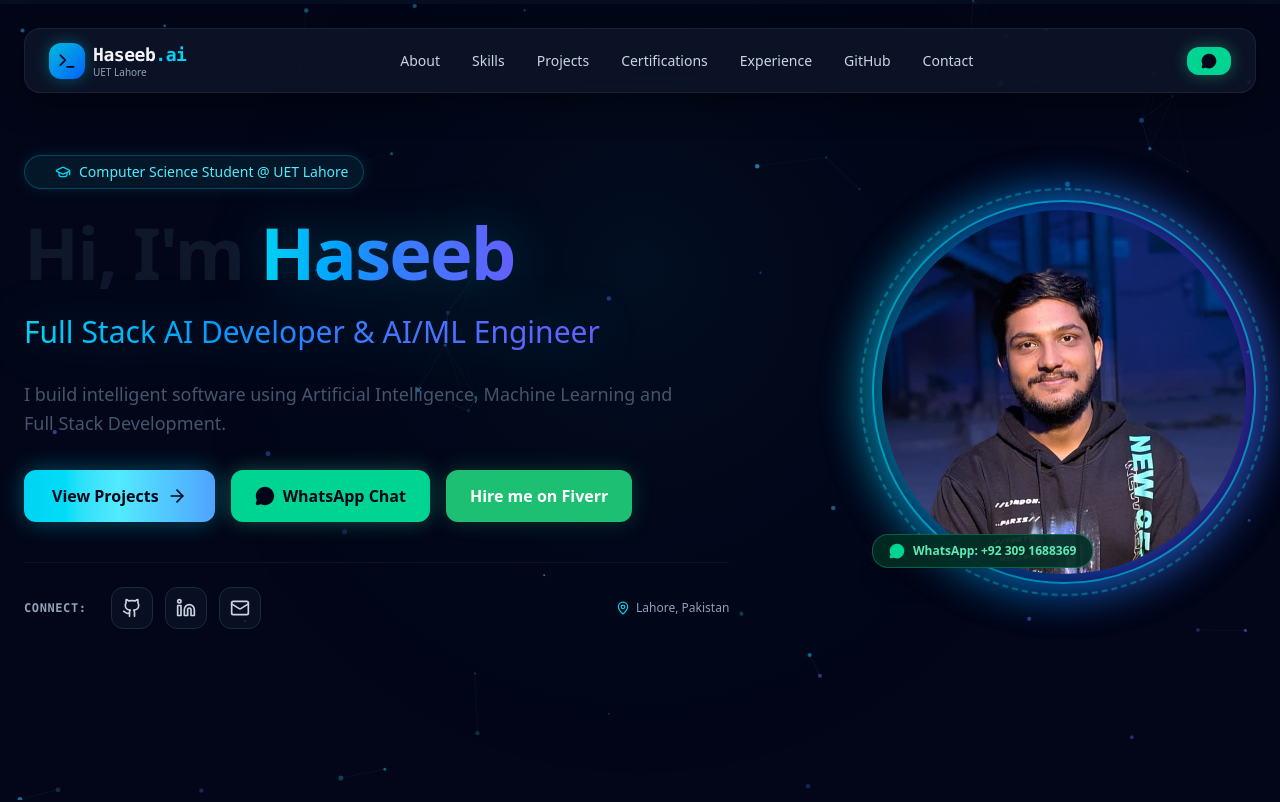
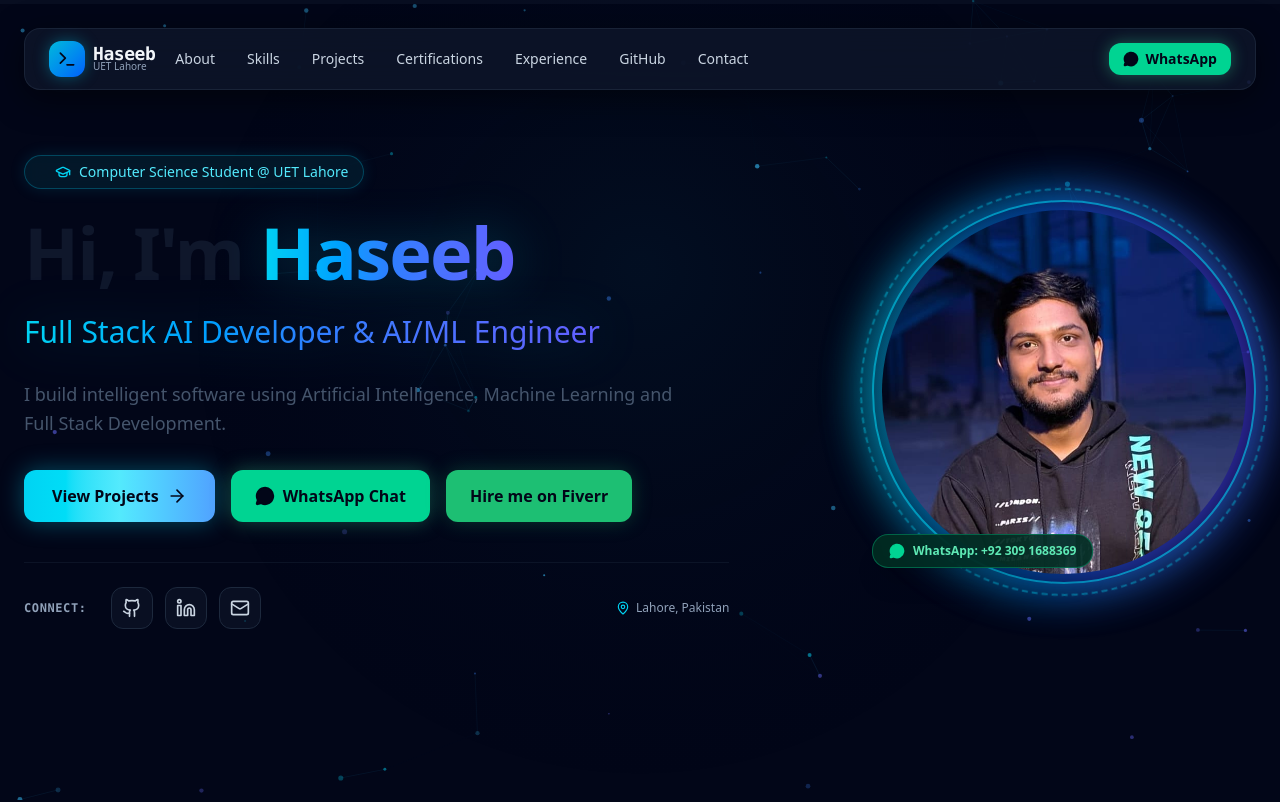
Before and after one commit to haseeb356/personal_portfolio, a React (Vite) app: page / in a window 1280 px wide. Shown: the top 802 px of the page. Built offline with nearby package versions, Linux system fonts and the light colour scheme.

Commit message:
Update portfolio navbar and mobile responsiveness

```diff
--- a/src/components/Experience.tsx
+++ b/src/components/Experience.tsx
@@ -22,7 +22,7 @@ export const Experience: React.FC<ExperienceProps> = ({ isDarkMode }) => {
       icon: Code2,
     },
     {
-      period: '2023 - Present',
+      period: '2024 - Present',
       title: 'BS Computer Science',
       institution: 'UET Lahore (University of Engineering & Technology)',
       description:
--- a/src/components/Hero.tsx
+++ b/src/components/Hero.tsx
@@ -89,7 +89,7 @@ export const Hero: React.FC<HeroProps> = ({ isDarkMode }) => {
               target="_blank"
               rel="noopener noreferrer"
               id="btn-hero-fiverr"
-              className="w-full sm:w-auto inline-flex items-center justify-center gap-2 px-6 py-3.5 rounded-xl font-bold text-white bg-[#1dbf73] hover:bg-[#18a965] shadow-[0_0_20px_rgba(29,191,115,0.25)] transition-all duration-300 hover:scale-[1.02] active:scale-[0.98]"
+              className="w-full sm:w-auto inline-flex items-center justify-center gap-2 px-6 py-3.5 rounded-xl font-bold text-slate-950 bg-[#1dbf73] hover:bg-[#18a965] shadow-[0_0_20px_rgba(29,191,115,0.25)] transition-all duration-300 hover:scale-[1.02] active:scale-[0.98]"
             >
               <span>Hire me on Fiverr</span>
             </a>
--- a/src/components/Navbar.tsx
+++ b/src/components/Navbar.tsx
@@ -67,13 +67,13 @@ export const Navbar: React.FC<NavbarProps> = ({ isDarkMode }) => {
       </div>
 
       <header
-        className={`fixed top-4 left-0 right-0 z-40 px-4 sm:px-6 transition-all duration-300 ${
+        className={`fixed top-4 left-0 right-0 z-40 px-3 sm:px-6 transition-all duration-300 ${
           scrolled ? 'py-1' : 'py-3'
         }`}
       >
         <div className="max-w-7xl mx-auto">
           <nav
-            className={`flex items-center justify-between px-4 sm:px-6 py-3 rounded-2xl transition-all duration-300 ${
+            className={`flex items-center justify-between gap-2 px-4 sm:px-6 py-3 rounded-2xl transition-all duration-300 min-w-0 ${
               isDarkMode
                 ? 'bg-slate-900/75 border border-slate-800/80 backdrop-blur-xl shadow-[0_8px_32px_rgba(0,0,0,0.5)]'
                 : 'bg-white/80 border border-slate-200/90 backdrop-blur-xl shadow-[0_8px_32px_rgba(15,23,42,0.08)]'
@@ -83,27 +83,27 @@ export const Navbar: React.FC<NavbarProps> = ({ isDarkMode }) => {
             <a
               href="#hero"
               id="nav-logo"
-              className="flex items-center gap-2 group focus:outline-none"
+              className="flex items-center gap-2 group focus:outline-none min-w-0 shrink-0"
             >
               <div className="w-9 h-9 rounded-xl bg-gradient-to-br from-cyan-500 to-blue-600 flex items-center justify-center text-slate-950 font-bold shadow-[0_0_15px_rgba(6,182,212,0.4)] group-hover:scale-105 transition-transform duration-200">
                 <Terminal className="w-5 h-5 text-slate-950" />
               </div>
-              <div className="flex flex-col">
+              <div className="flex flex-col min-w-0">
                 <span
-                  className={`font-mono font-bold text-lg tracking-tight ${
+                  className={`font-mono font-bold text-lg tracking-tight leading-none ${
                     isDarkMode ? 'text-slate-100' : 'text-slate-900'
                   }`}
                 >
-                  Haseeb<span className="text-cyan-400">.ai</span>
+                  Haseeb
                 </span>
-                <span className="text-[10px] text-slate-400 -mt-1 font-sans font-medium">
+                <span className="hidden sm:block text-[10px] text-slate-400 -mt-1 font-sans font-medium">
                   UET Lahore
                 </span>
               </div>
             </a>
 
             {/* Desktop Navigation Links */}
-            <div className="hidden md:flex items-center gap-1 lg:gap-2">
+            <div className="hidden md:flex items-center gap-1 lg:gap-2 shrink-0">
               {navItems.map((item) => {
                 const sectionId = item.href.replace('#', '');
                 const isActive = activeSection === sectionId;
@@ -127,17 +127,17 @@ export const Navbar: React.FC<NavbarProps> = ({ isDarkMode }) => {
             </div>
 
             {/* Right CTAs & Tools */}
-            <div className="flex items-center gap-2 sm:gap-3">
+            <div className="flex items-center gap-2 sm:gap-3 shrink-0 ml-auto">
               {/* WhatsApp Quick CTA Button */}
               <a
                 href={PERSONAL_INFO.whatsapp}
                 target="_blank"
                 rel="noreferrer"
                 id="btn-nav-whatsapp"
-                className="flex items-center gap-1.5 px-3.5 py-1.5 rounded-xl text-xs sm:text-sm font-bold text-slate-950 bg-emerald-400 hover:bg-emerald-300 shadow-[0_0_16px_rgba(52,211,153,0.4)] transition-all duration-200 hover:scale-[1.03] active:scale-[0.98]"
+                className="flex items-center gap-1.5 px-3.5 py-1.5 rounded-xl text-xs sm:text-sm font-bold text-slate-950 bg-emerald-400 hover:bg-emerald-300 shadow-[0_0_16px_rgba(52,211,153,0.4)] transition-all duration-200 hover:scale-[1.03] active:scale-[0.98] shrink-0"
               >
                 <MessageCircle className="w-4 h-4 fill-slate-950 text-slate-950" />
-                <span className="hidden xs:inline">WhatsApp</span>
+                <span className="hidden sm:inline">WhatsApp</span>
               </a>
 
               {/* Theme is fixed to dark by default; toggle removed */}
@@ -148,7 +148,7 @@ export const Navbar: React.FC<NavbarProps> = ({ isDarkMode }) => {
                 id="btn-mobile-menu"
                 onClick={() => setMobileMenuOpen(!mobileMenuOpen)}
                 aria-label="Toggle menu"
-                className={`md:hidden p-2 rounded-xl border transition-all ${
+                className={`md:hidden p-2 rounded-xl border transition-all shrink-0 ${
                   isDarkMode
                     ? 'border-slate-800 bg-slate-800/60 text-slate-200'
                     : 'border-slate-200 bg-slate-100 text-slate-800'
@@ -166,7 +166,7 @@ export const Navbar: React.FC<NavbarProps> = ({ isDarkMode }) => {
                 initial={{ opacity: 0, y: -10 }}
                 animate={{ opacity: 1, y: 0 }}
                 exit={{ opacity: 0, y: -10 }}
-                className={`md:hidden mt-2 p-4 rounded-2xl border shadow-2xl ${
+                className={`md:hidden mt-2 p-4 rounded-2xl border shadow-2xl max-w-full overflow-hidden ${
                   isDarkMode
                     ? 'bg-slate-900/95 border-slate-800 text-slate-200 backdrop-blur-2xl'
                     : 'bg-white/95 border-slate-200 text-slate-800 backdrop-blur-2xl'
--- a/src/data/portfolioData.ts
+++ b/src/data/portfolioData.ts
@@ -249,7 +249,7 @@ export const CERTIFICATIONS: Certification[] = [
     provider: 'DeepLearning.AI & Stanford',
     date: 'Jul 31, 2026',
     verifyUrl: 'https://coursera.org/verify/RTPTHF9GXHDY',
-    logo: 'https://upload.wikimedia.org/wikipedia/commons/0/0b/Stanford_University_seal_2003.svg',
+    logo: 'https://upload.wikimedia.org/wikipedia/commons/a/a8/Deeplearning.ai_logo.png',
     skills: ['Supervised Machine Learning', 'Regression', 'Classification', 'Neural Networks', 'Cost Functions', 'Gradient Descent'],
     completedDetails: ['Supervised Machine Learning: Regression and Classification'],
     certificateSummary:
--- a/src/index.css
+++ b/src/index.css
@@ -4,6 +4,17 @@
   html {
     scroll-behavior: smooth;
     font-family: system-ui, -apple-system, BlinkMacSystemFont, 'Segoe UI', Roboto, Oxygen, Ubuntu, Cantarell, 'Open Sans', 'Helvetica Neue', sans-serif;
+  }
+
+  html,
+  body,
+  #root {
+    width: 100%;
+    overflow-x: clip;
+  }
+
+  body {
+    margin: 0;
   }
 }
 
```
